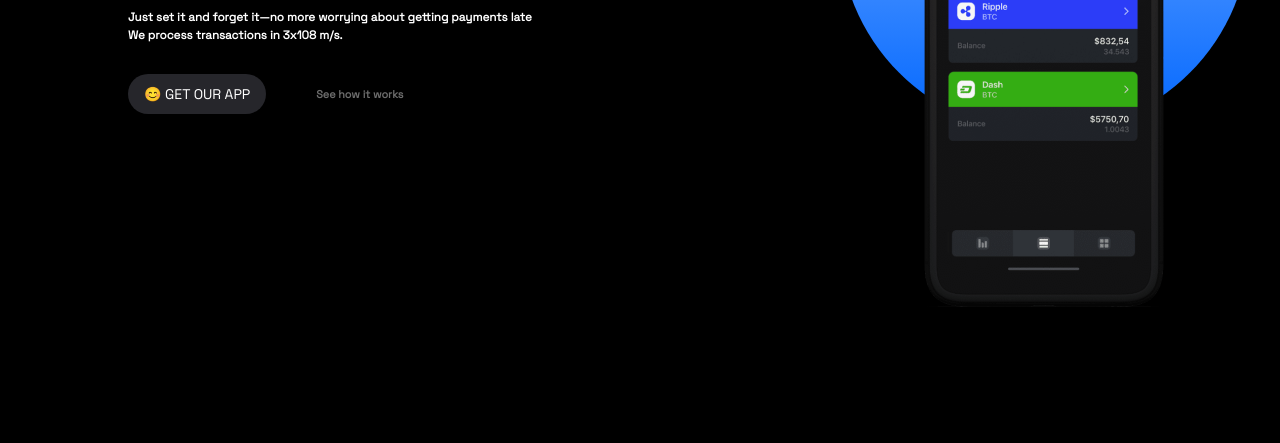
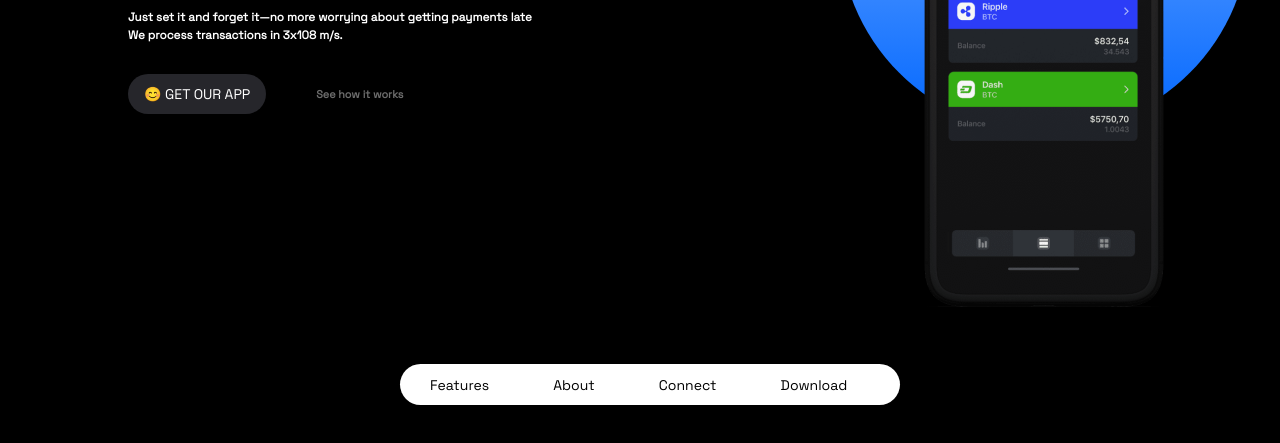
Before and after one commit to adekunle22k/E-wallet-landing-page, a plain HTML site: page index.html in a window 1280 px wide. Shown: the part 435-878 px from the top of the page. Before the commit the page ends 800 px from the top, so only its background shows below. Drawn offline with Linux system fonts and the light colour scheme.

Commit message:
Added new code and style
Some description

```diff
--- a/index.html
+++ b/index.html
@@ -44,5 +44,11 @@
         <div class="cir"></div>
         <img src="./images/phone img.png" class="phoneimg" alt="phone img">
     </section>
-</body>
-</html>
+    <div class="navbar">
+        <ul>
+            <li><a href="#">Features</a></li>
+            <li><a href="#">About</a></li>
+            <li><a href="#">Connect</a></li>
+            <li><a href="#">Download</a></li>
+        </ul>
+    </div>
--- a/style.css
+++ b/style.css
@@ -108,3 +108,29 @@ body{
         left: 873px;
         top: 254px;
 }
+.navbar{
+    margin: 250px 400px;
+    width: 500px;
+    background-color: rgba(255, 255, 255, 1);
+    border-radius: 50px;
+}
+.navbar ul li{
+    display: inline-block;
+    list-style-type: none;
+    padding: 10px 30px;
+}
+.navbar ul li a{
+text-decoration: none;
+color:  rgba(0, 0, 0, 1);
+font-size: 14px;
+font-weight: 500;
+line-height: 18px;
+}
+.navbar ul li a:hover{
+    background-color:  #000000;
+    border-radius: 50px;
+    transition: ease-out 300ms;
+    padding: 10px 10px;
+    color:  rgba(255, 255, 255, 1);
+
+}
```
